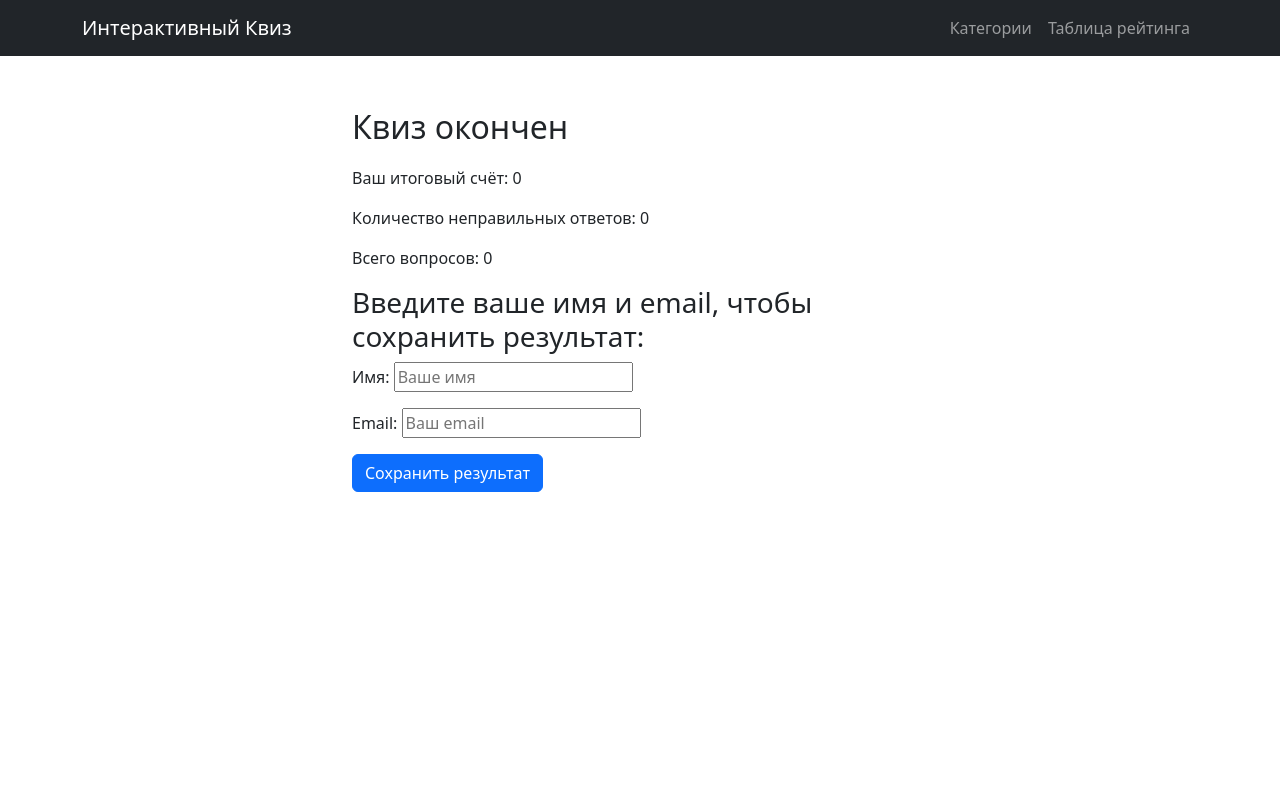
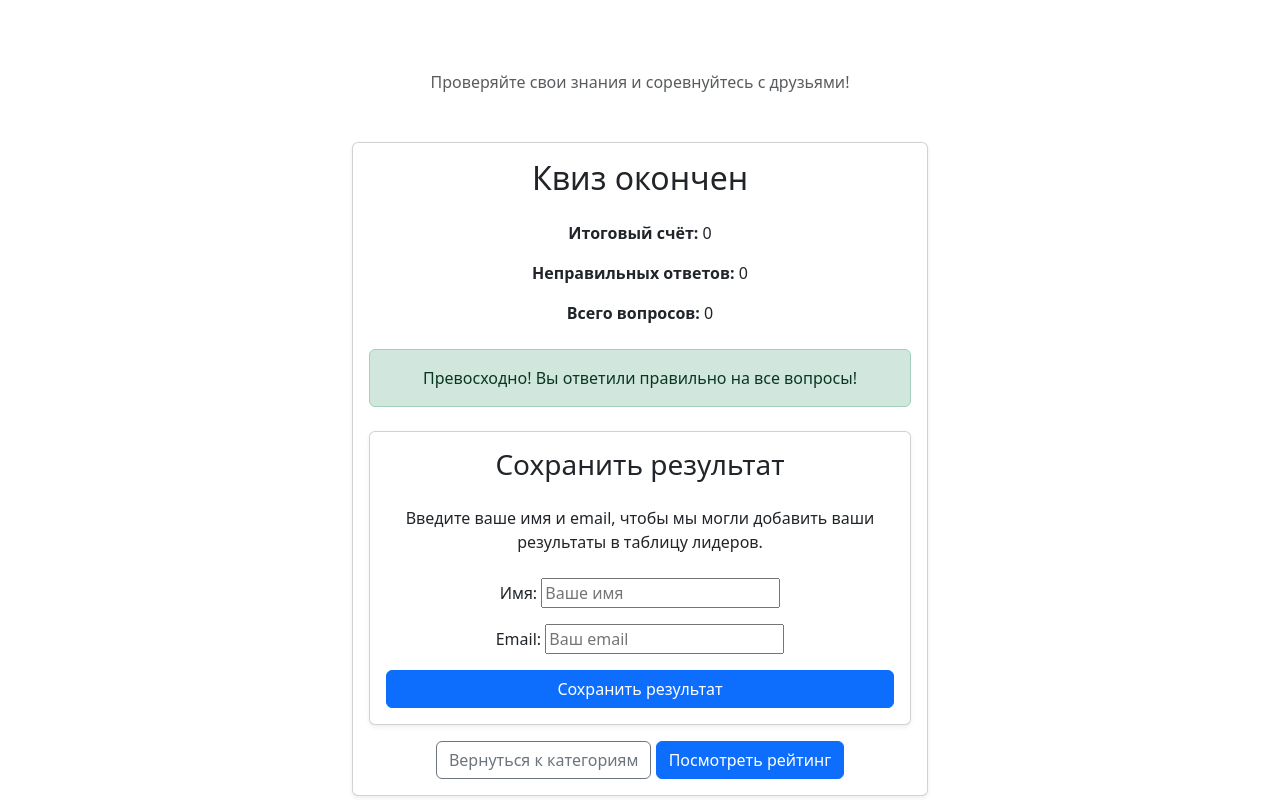
Before and after one commit to Dorstol/django_quiz, a Django app: page /quiz/end in a window 1280 px wide. Run offline with Django 5.2, Linux system fonts and the light colour scheme; some libraries are stand-ins or nearby versions.

Commit message:
refactor templates

```diff
--- a/quiz/templates/quiz/base.html
+++ b/quiz/templates/quiz/base.html
@@ -10,18 +10,25 @@
     <link rel="stylesheet" href="{% static 'css/styles.css' %}">
     <!-- htmx -->
     <script src="https://unpkg.com/htmx.org@1.9.2"></script>
-    {% csrf_token %}
+    <!-- fonts -->
+    <link rel="stylesheet" href="https://cdnjs.cloudflare.com/ajax/libs/font-awesome/6.0.0-beta3/css/all.min.css">
+
     <meta name="csrf-token" content="{{ csrf_token }}">
     <script>
+        document.addEventListener('DOMContentLoaded', function() {
             document.body.addEventListener('htmx:configRequest', (event) => {
-            event.detail.headers['X-CSRFToken'] = document.querySelector('meta[name="csrf-token"]').getAttribute('content');
+                const csrfToken = document.querySelector('meta[name="csrf-token"]').getAttribute('content');
+                event.detail.headers['X-CSRFToken'] = csrfToken;
+            });
         });
     </script>
 </head>
 <body>
-    <nav class="navbar navbar-expand-lg navbar-dark bg-dark fixed-top">
+<nav class="navbar navbar-expand-lg navbar-dark navbar-gradient fixed-top">
     <div class="container">
-            <a class="navbar-brand" href="{% url 'category_list' %}">Интерактивный Квиз</a>
+        <a class="navbar-brand d-flex align-items-center" href="{% url 'category_list' %}">
+            <i class="fas fa-question-circle me-2"></i>Интерактивный Квиз
+        </a>
         <button class="navbar-toggler" type="button" data-bs-toggle="collapse" data-bs-target="#navbarNav"
                 aria-controls="navbarNav" aria-expanded="false" aria-label="Переключить навигацию">
             <span class="navbar-toggler-icon"></span>
@@ -29,17 +36,31 @@
         <div class="collapse navbar-collapse" id="navbarNav">
             <ul class="navbar-nav ms-auto">
                 <li class="nav-item">
-                        <a class="nav-link" href="{% url 'category_list' %}">Категории</a>
+                    <a class="nav-link d-flex align-items-center" href="{% url 'category_list' %}">
+                        <i class="fas fa-list-ul me-1"></i> Категории
+                    </a>
                 </li>
                 <li class="nav-item">
-                        <a class="nav-link" href="#" hx-get="{% url 'leaderboard_partial' %}"
-                           hx-target="#main-content" hx-swap="innerHTML">Таблица рейтинга</a>
+                    <a class="nav-link d-flex align-items-center" hx-get="{% url 'leaderboard_partial' %}"
+                       hx-target="#main-content"
+                       hx-swap="innerHTML">
+                        <i class="fas fa-trophy me-1"></i> Таблица рейтинга
+                    </a>
                 </li>
             </ul>
+
         </div>
     </div>
 </nav>
+
+<div class="container" style="padding-top:10px;">
+    <p class="text-center text-muted mb-4 pulsate">Проверяйте свои знания и соревнуйтесь с друзьями!</p>
+
+    <div id="quiz-area">
         {% block content %}{% endblock %}
+    </div>
+</div>
+
 <!-- Bootstrap JS и зависимости -->
 <script src="https://cdn.jsdelivr.net/npm/bootstrap@5.3.0/dist/js/bootstrap.bundle.min.js"></script>
 </body>
--- a/quiz/templates/quiz/partials/quiz_end_form.html
+++ b/quiz/templates/quiz/partials/quiz_end_form.html
@@ -1,32 +1,40 @@
-<div id="quiz-end-form">
-    <h3>Введите ваше имя и email, чтобы сохранить результат:</h3>
+{% load quiz_tags %}
+<div id="quiz-end-form" class="card mt-4 shadow-sm">
+    <div class="card-body">
+        <h3 class="card-title mb-4 text-center">Сохранить результат</h3>
+        <p class="card-text text-center mb-4">Введите ваше имя и email, чтобы мы могли добавить ваши результаты в таблицу лидеров.</p>
+
         {% if form.non_field_errors %}
             <div class="alert alert-danger">
                 {{ form.non_field_errors }}
             </div>
         {% endif %}
+
         <form hx-post="{% url 'quiz_end' %}"
               hx-target="#quiz-end-container"
-          hx-swap="outerHTML">
+              hx-swap="innerHTML">
             {% csrf_token %}
             <div class="mb-3">
                 {{ form.name.label_tag }}
-            {{ form.name }}
+                {{ form.name|addclass:"form-control" }}
                 {% if form.name.errors %}
-                <div class="text-danger">
+                    <div class="text-danger small mt-1">
                         {{ form.name.errors }}
                     </div>
                 {% endif %}
             </div>
             <div class="mb-3">
                 {{ form.email.label_tag }}
-            {{ form.email }}
+                {{ form.email|addclass:"form-control" }}
                 {% if form.email.errors %}
-                <div class="text-danger">
+                    <div class="text-danger small mt-1">
                         {{ form.email.errors }}
                     </div>
                 {% endif %}
             </div>
+            <div class="d-grid">
                 <button type="submit" class="btn btn-primary">Сохранить результат</button>
+            </div>
         </form>
     </div>
+</div>
--- a/quiz/templates/quiz/quiz_end.html
+++ b/quiz/templates/quiz/quiz_end.html
@@ -3,11 +3,34 @@
 
 {% block content %}
 <div id="quiz-end-container" class="container mt-5">
-    <h2>Квиз окончен</h2>
-    <p>Ваш итоговый счёт: {{ score }}</p>
-    <p>Количество неправильных ответов: {{ wrong_answers }}</p>
-    <p>Всего вопросов: {{ total_questions }}</p>
+    <div class="card shadow-sm">
+        <div class="card-body text-center">
+            <h2 class="card-title mb-4">Квиз окончен</h2>
 
-    {% include 'quiz/partials/quiz_end_form.html' %}
+            <p class="card-text"><strong>Итоговый счёт:</strong> {{ score }}</p>
+            <p class="card-text"><strong>Неправильных ответов:</strong> {{ wrong_answers }}</p>
+            <p class="card-text"><strong>Всего вопросов:</strong> {{ total_questions }}</p>
+
+            <!-- Можно добавить краткий фидбэк в зависимости от результата -->
+            {% if score == total_questions %}
+            <div class="alert alert-success mt-4">Превосходно! Вы ответили правильно на все вопросы!</div>
+            {% elif wrong_answers == 3 %}
+            <div class="alert alert-danger mt-4">Вы исчерпали количество попыток! Попробуйте ещё раз!</div>
+            {% else %}
+            <div class="alert alert-info mt-4">Неплохой результат! Попытайтесь улучшить его!</div>
+            {% endif %}
+
+            <!-- Включаем форму для ввода данных пользователя или других полей (quiz_end_form.html) -->
+            <div class="mt-4">
+                {% include 'quiz/partials/quiz_end_form.html' %}
+            </div>
+
+            <!-- Можно добавить кнопки навигации, например, вернуться к категориям или посмотреть рейтинг -->
+            <div class="mt-3">
+                <a href="{% url 'category_list' %}" class="btn btn-outline-secondary">Вернуться к категориям</a>
+                <a href="{% url 'leaderboard_partial' %}" class="btn btn-primary ml-2">Посмотреть рейтинг</a>
+            </div>
+        </div>
+    </div>
 </div>
 {% endblock %}
```
Also changed, not shown: quiz/templates/quiz/category_list.html (+26 -10 lines), quiz/templates/quiz/partials/leaderboard_partial.html (+21 -4 lines), quiz/templates/quiz/quiz.html (+33 -6 lines). Lines whose indentation alone changed are shown as unchanged.
